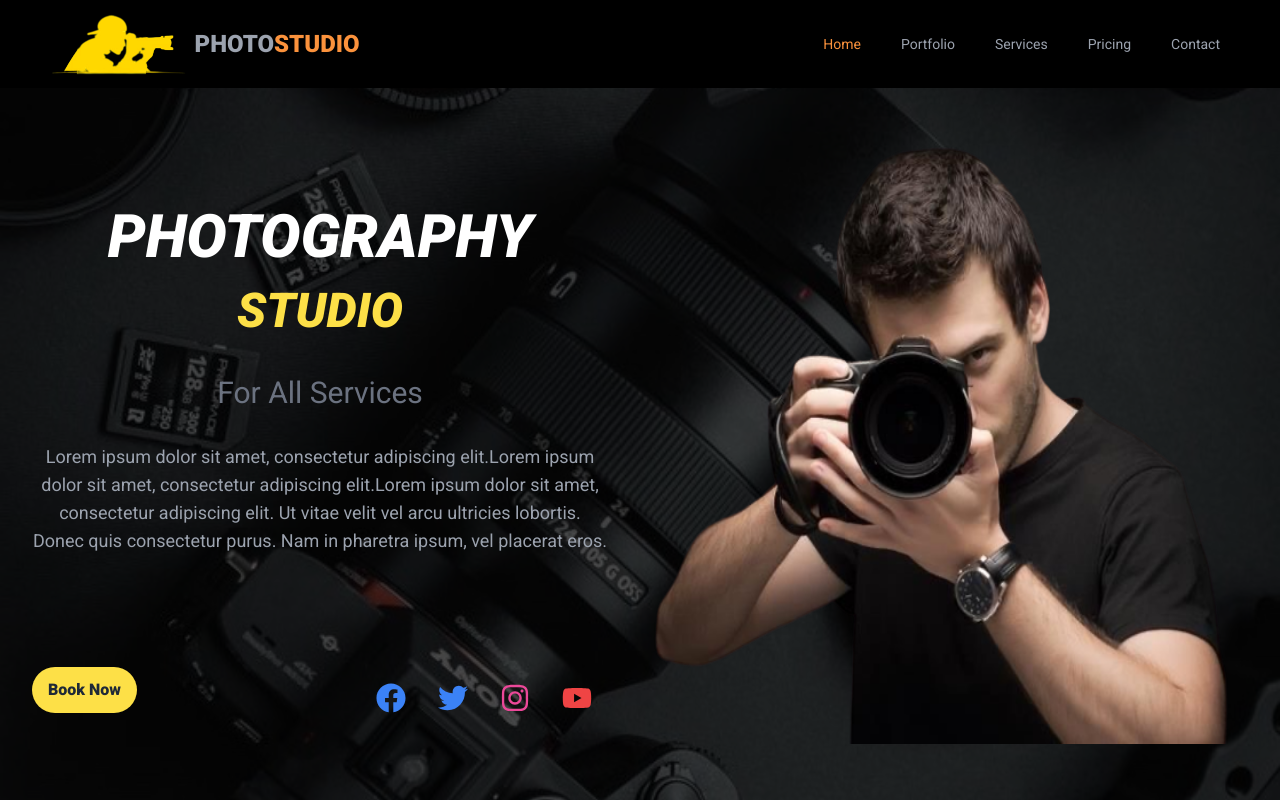
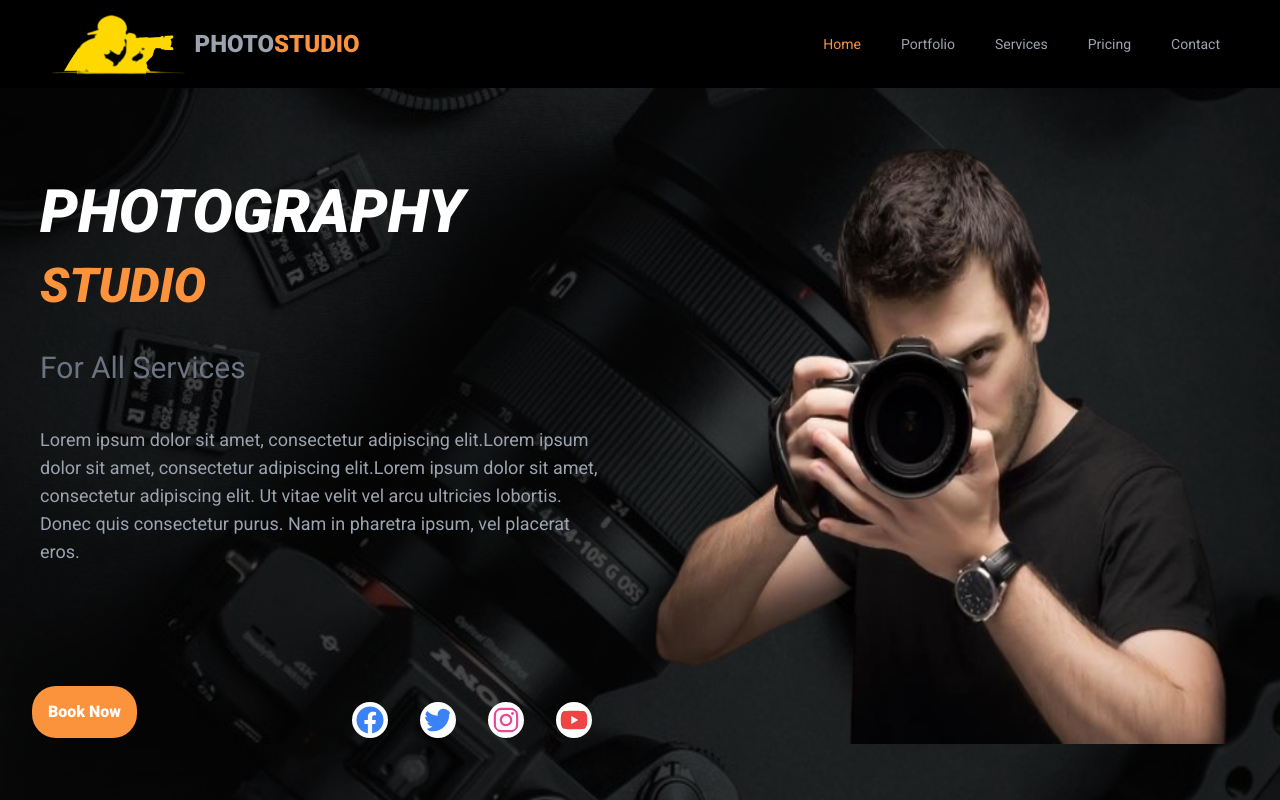
Before and after one commit to naomirono/Photography, a React (Vite) app: page / in a window 1280 px wide. Built offline with nearby package versions, Linux system fonts and the light colour scheme.

Commit message:
change title color and button color to orange-400

```diff
--- a/src/components/LandingPage.jsx
+++ b/src/components/LandingPage.jsx
@@ -13,21 +13,21 @@ const LandingPage = () => {
 
       }}>
 
-      <div className="w-1/2 flex flex-col justify-center bg-black bg-opacity-70 ">
-           <h1 className="text-6xl font-bold mb-5 text-white mt-20">PHOTOGRAPHY</h1>
-           <h1 className="text-5xl font-bold mb-10 text-yellow-300">STUDIO</h1>
-           <h6 className="text-3xl font-medium  text-gray-500 ">For All Services</h6>
-           <p className=" text-gray-400 m-8 text-lg">
+      <div className="w-1/2 flex flex-col justify-center bg-black bg-opacity-70 text-start">
+           <h1 className="text-6xl font-bold mb-5 text-white mt-20 pl-10">PHOTOGRAPHY</h1>
+           <h1 className="text-5xl font-bold mb-10 text-orange-400 pl-10">STUDIO</h1>
+           <h6 className="text-3xl font-medium  text-gray-500  pl-10">For All Services</h6>
+           <p className=" text-gray-400 m-10 text-lg">
              Lorem ipsum dolor sit amet, consectetur adipiscing elit.Lorem ipsum dolor sit amet, consectetur adipiscing elit.Lorem ipsum dolor sit amet, consectetur adipiscing elit. Ut vitae velit vel arcu ultricies lobortis. Donec quis consectetur purus. Nam in pharetra ipsum, vel placerat eros.
             </p>
 
          <div className="flex justify-between mt-20 m-8">
-            <button className="bg-yellow-300 hover:bg-blue-700 text-gray-800 font-bold py-2 px-4 rounded-3xl mb-4">Book Now</button>
+            <button className="bg-orange-400 hover:bg-orange-600 text-white font-bold py-2 px-4 rounded-3xl mb-4">Book Now</button>
         <div className='flex justify-between'>
-            <FaFacebook className="text-3xl text-blue-500 hover:text-blue-700 cursor-pointer m-4" />
-            <FaTwitter className="text-3xl text-blue-500 hover:text-blue-700 cursor-pointer m-4" />
-            <FaInstagram className="text-3xl text-pink-500 hover:text-pink-700 cursor-pointer m-4" />
-            <FaYoutube className="text-3xl text-red-500 hover:text-red-700 cursor-pointer m-4" />
+            <FaFacebook className="text-4xl text-blue-500 hover:text-blue-700 cursor-pointer m-4 bg-white rounded-full p-1" />
+            <FaTwitter className="text-4xl text-blue-500 hover:text-blue-700 cursor-pointer m-4 bg-white rounded-full p-1" />
+            <FaInstagram className="text-4xl text-pink-500 hover:text-pink-700 cursor-pointer m-4 bg-white rounded-full p-1" />
+            <FaYoutube className="text-4xl text-red-500 hover:text-red-700 cursor-pointer m-4 bg-white rounded-full p-1" />
         </div>
 
 
```
